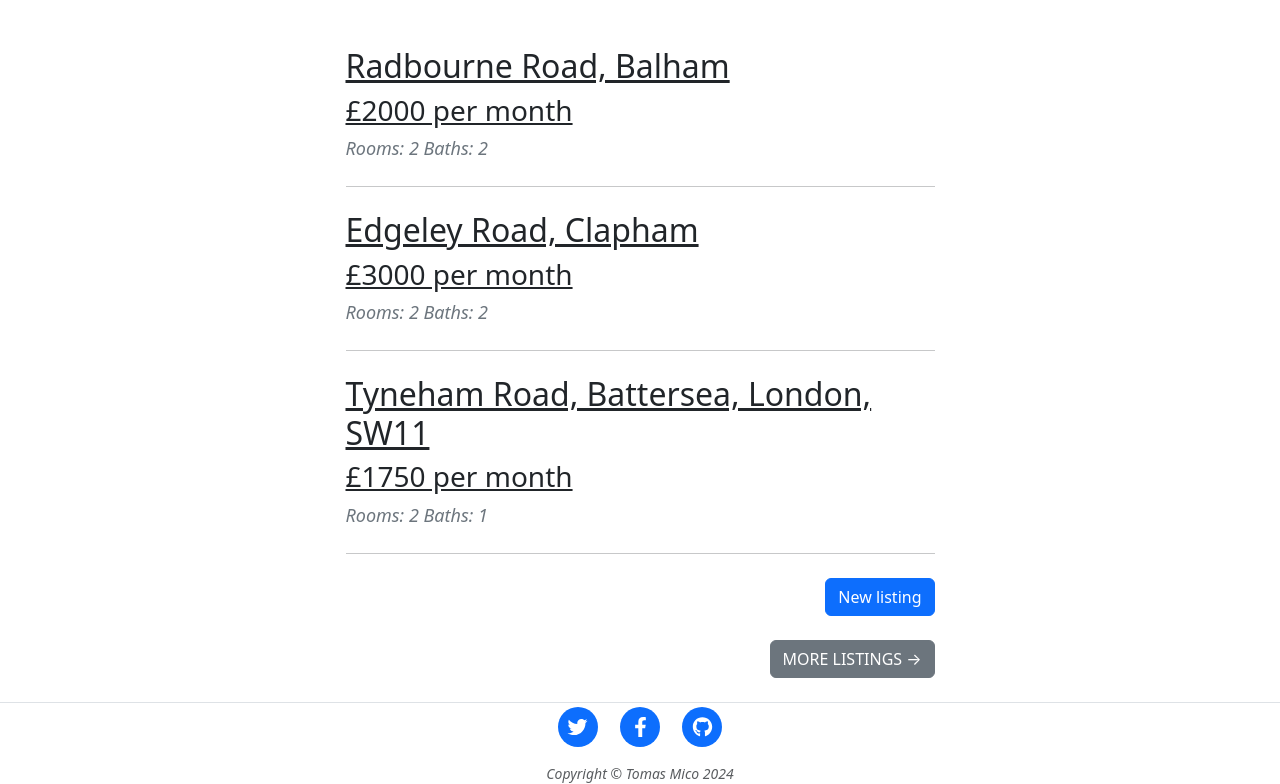
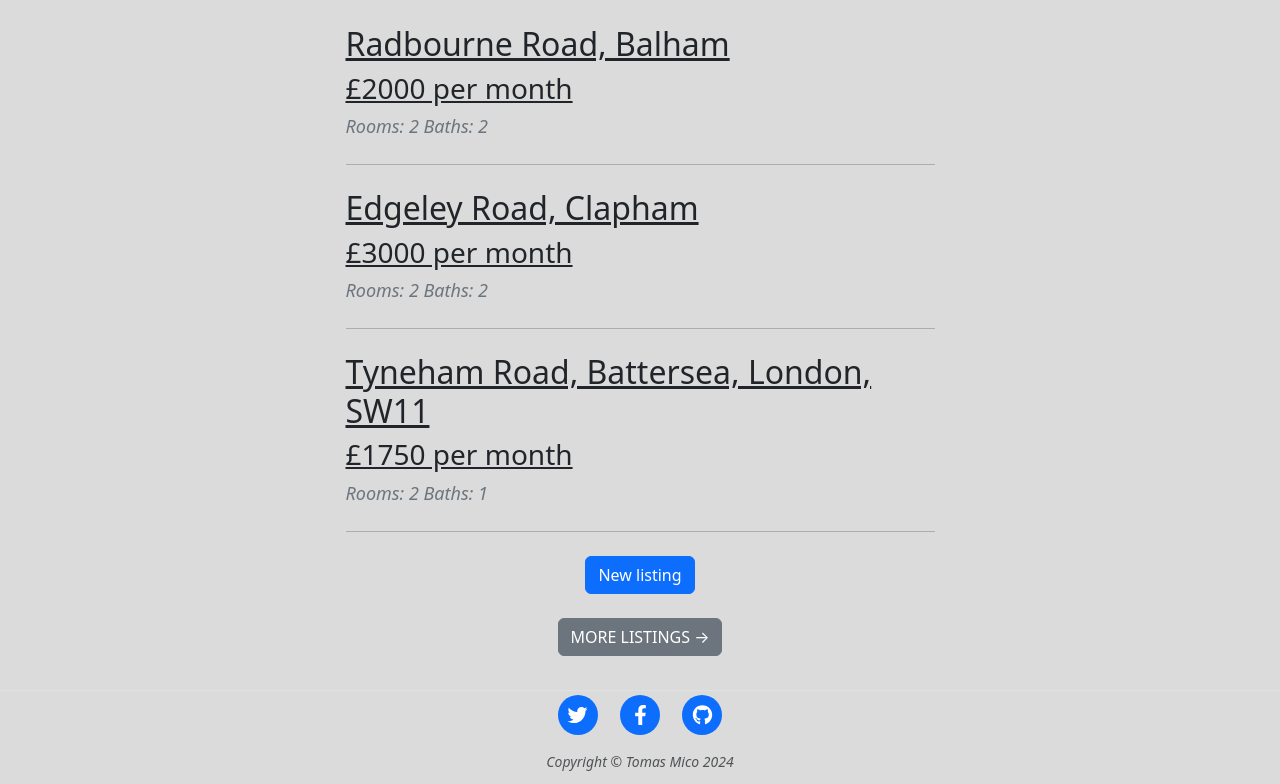
Before and after one commit to tomicoal/real_estate_API, a Flask app: page / in a window 1280 px wide. Shown: the part 621-1405 px from the top of the page. Run offline with Flask 3, Linux system fonts and the light colour scheme; data comes from the database, SQL or seed files in the repository; some libraries are stand-ins or nearby versions.

Commit message:
fixed css

```diff
--- a/static/css/styles.css
+++ b/static/css/styles.css
@@ -1,6 +1,10 @@
+body {
+    background-color: #dbdbdb;
+}
+
 header.masthead {
     position: relative;
-  margin-bottom: 3rem;
+    margin-bottom: 1rem;
     padding-top: calc(8rem + 57px);
     padding-bottom: 8rem;
     background: no-repeat center center;
@@ -28,7 +32,8 @@ header.masthead .page-heading,
 header.masthead .site-heading {
     text-align: center;
 }
-header.masthead .page-heading h1, header.masthead .page-heading .h1,
+header.masthead .page-heading h1,
+header.masthead .page-heading .h1,
 header.masthead .site-heading h1,
 header.masthead .site-heading .h1 {
     font-size: 3rem;
@@ -40,9 +45,12 @@ header.masthead .site-heading .subheading {
     line-height: 1.1;
     display: block;
     margin-top: 0.625rem;
-  font-family: "Open Sans", -apple-system, BlinkMacSystemFont, "Segoe UI", Roboto, "Helvetica Neue", Arial, sans-serif, "Apple Color Emoji", "Segoe UI Emoji", "Segoe UI Symbol", "Noto Color Emoji";
+    font-family: "Open Sans", -apple-system, BlinkMacSystemFont, "Segoe UI",
+        Roboto, "Helvetica Neue", Arial, sans-serif, "Apple Color Emoji",
+        "Segoe UI Emoji", "Segoe UI Symbol", "Noto Color Emoji";
 }
-header.masthead .listing-heading h1, header.masthead .listing-heading .h1 {
+header.masthead .listing-heading h1,
+header.masthead .listing-heading .h1 {
     font-size: 2.25rem;
 }
 header.masthead .listing-heading .meta,
@@ -54,13 +62,17 @@ header.masthead .listing-heading .subheading {
     font-size: 1.5rem;
     font-weight: 600;
     margin: 0.75rem 0 2rem;
-  font-family: "Open Sans", -apple-system, BlinkMacSystemFont, "Segoe UI", Roboto, "Helvetica Neue", Arial, sans-serif, "Apple Color Emoji", "Segoe UI Emoji", "Segoe UI Symbol", "Noto Color Emoji";
+    font-family: "Open Sans", -apple-system, BlinkMacSystemFont, "Segoe UI",
+        Roboto, "Helvetica Neue", Arial, sans-serif, "Apple Color Emoji",
+        "Segoe UI Emoji", "Segoe UI Symbol", "Noto Color Emoji";
 }
 header.masthead .listing-heading .meta {
     font-size: 1.25rem;
     font-weight: 300;
     font-style: italic;
-  font-family: "Lora", -apple-system, BlinkMacSystemFont, "Segoe UI", Roboto, "Helvetica Neue", Arial, sans-serif, "Apple Color Emoji", "Segoe UI Emoji", "Segoe UI Symbol", "Noto Color Emoji";
+    font-family: "Lora", -apple-system, BlinkMacSystemFont, "Segoe UI", Roboto,
+        "Helvetica Neue", Arial, sans-serif, "Apple Color Emoji",
+        "Segoe UI Emoji", "Segoe UI Symbol", "Noto Color Emoji";
 }
 header.masthead .listing-heading .meta a {
     color: #fff;
@@ -70,19 +82,20 @@ header.masthead .listing-heading .meta a {
         padding-top: 12.5rem;
         padding-bottom: 12.5rem;
     }
-  header.masthead .page-heading h1, header.masthead .page-heading .h1,
+    header.masthead .page-heading h1,
+    header.masthead .page-heading .h1,
     header.masthead .site-heading h1,
     header.masthead .site-heading .h1 {
         font-size: 5rem;
     }
-  header.masthead .listing-heading h1, header.masthead .listing-heading .h1 {
+    header.masthead .listing-heading h1,
+    header.masthead .listing-heading .h1 {
         font-size: 3.5rem;
     }
     header.masthead .listing-heading .subheading {
         font-size: 1.875rem;
     }
 }
-
 
 .section-heading {
     font-size: 2.25rem;
@@ -99,12 +112,19 @@ header.masthead .listing-heading .meta a {
     text-align: center;
 }
 
+.listing-preview {
+    z-index: 100;
+    border-radius: 2px;
+}
+
 .listing-preview > a {
     color: #212529;
 }
-.listing-preview > a:focus, .listing-preview > a:hover {
+
+.listing-preview > a:focus,
+.listing-preview > a:hover {
     text-decoration: none;
-  color: #0085A1;
+    color: #0085a1;
 }
 .listing-preview > a > .listing-title {
     font-size: 1.875rem;
@@ -124,3 +144,8 @@ header.masthead .listing-heading .meta a {
 .listing-preview > .listing-meta > a {
     text-decoration: none;
 }
+
+#alllisting-container {
+    border-radius: 2px;
+    padding: 10px;
+}
--- a/templates/index.html
+++ b/templates/index.html
@@ -4,7 +4,6 @@
     class="masthead"
     style="background-image: url('../static/assets/img/all_listings-bg.jpg')"
 >
-
     <div class="container position-relative px-4 px-lg-5">
         <div class="row gx-4 gx-lg-5 justify-content-center">
             <div class="col-md-10 col-lg-8 col-xl-7">
@@ -18,7 +17,7 @@
 </header>
 <!-- Main Content-->
 
-  <div class="container px-4 px-lg-5">
+<div id="alllisting-container" class="container px-4 px-lg-5">
     <div class="row gx-4 gx-lg-5 justify-content-center">
         <div class="col-md-10 col-lg-8 col-xl-7">
             {% for item in all_listings %}
@@ -31,21 +30,25 @@
                     <a>Rooms: {{item.rooms}}</a>
                     <a>Baths: {{item.baths}}</a>
                 </p>
-
             </div>
             <!-- Divider-->
             <hr class="my-4" />
             {% endfor %}
 
             <!-- New Post -->
-       <div class="d-flex justify-content-end mb-4">
-
-          <a class="btn btn-primary float-right" href="{{ url_for('add_listing') }}">New listing</a>
+            <div class="d-flex justify-content-center mb-4">
+                <a
+                    class="btn btn-primary float-right"
+                    href="{{ url_for('add_listing') }}"
+                    >New listing</a
+                >
             </div>
 
             <!-- Pager-->
-        <div class="d-flex justify-content-end mb-4">
-          <a class="btn btn-secondary text-uppercase" href="#">More listings →</a>
+            <div class="d-flex justify-content-center mb-4">
+                <a class="btn btn-secondary text-uppercase" href="#"
+                    >More listings →</a
+                >
             </div>
         </div>
     </div>
```
Lines whose indentation alone changed are shown as unchanged.
